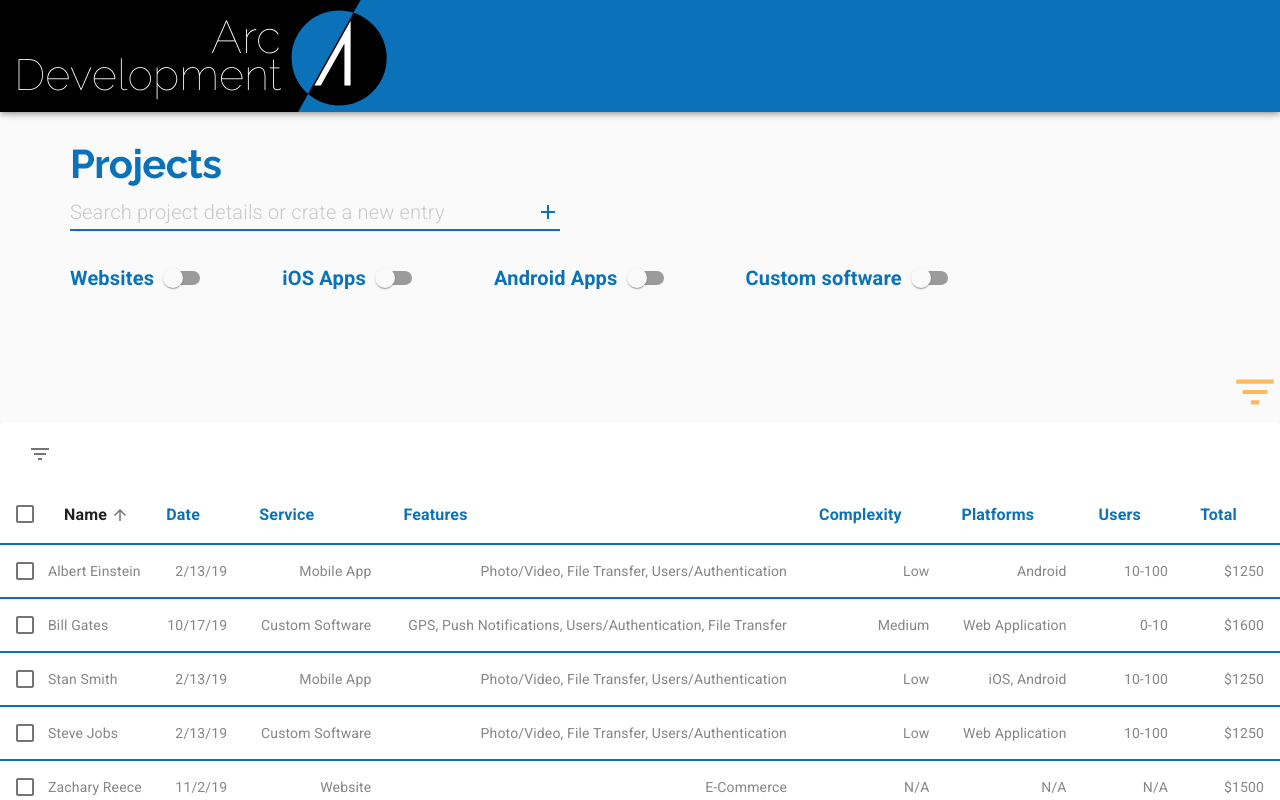
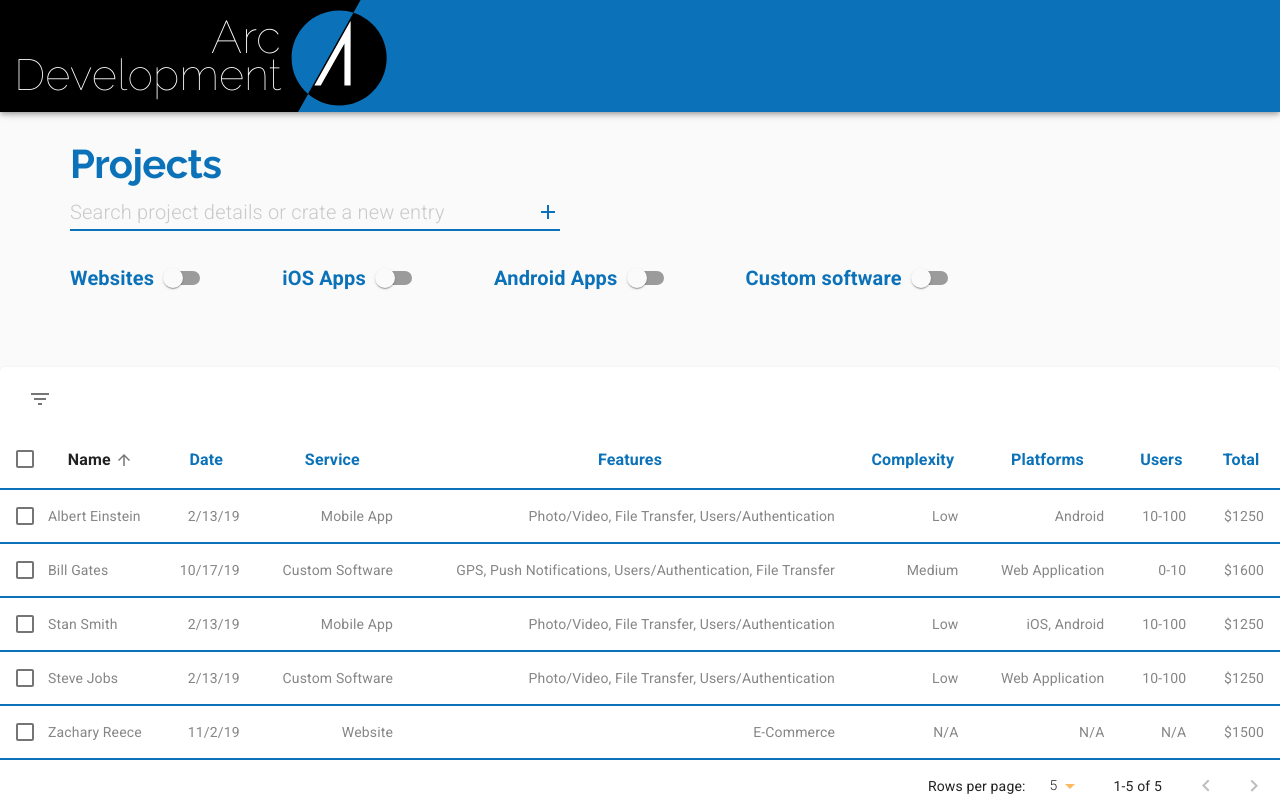
Before and after one commit to orenkole/material-ui-pm-udemy, a Next.js app: page / in a window 1280 px wide. Shown: the top 800 px of the page. Built offline with nearby package versions, Linux system fonts and the light colour scheme.

Commit message:
205. Table Sorting Fixes

```diff
--- a/pages/index.js
+++ b/pages/index.js
@@ -267,12 +267,7 @@ export default function ProjectManager() {
             />
           </FormGroup>
         </Grid>
-        <Grid item container justify="flex-end" style={{ marginTop: "5em" }}>
-          <Grid item syle={{ marginRight: 75 }}>
-            <FilterListIcon color="secondary" style={{ fontSize: 50 }} />
-          </Grid>
-        </Grid>
-        <Grid item style={{ marginBottom: "15em" }}>
+        <Grid item style={{ marginTop: "5em", marginBottom: "15em" }}>
           <EnhancedTable rows={rows} />
         </Grid>
         <Dialog
--- a/src/ui/EnhancedTable.js
+++ b/src/ui/EnhancedTable.js
@@ -78,11 +78,12 @@ function EnhancedTableHead(props) {
         {headCells.map((headCell) => (
           <TableCell
             key={headCell.id}
-            align={headCell.numeric ? 'right' : 'left'}
+            align="center"
             padding={headCell.disablePadding ? 'none' : 'default'}
             sortDirection={orderBy === headCell.id ? order : false}
           >
             <TableSortLabel
+              hideSortIcon
               active={orderBy === headCell.id}
               direction={orderBy === headCell.id ? order : 'asc'}
               onClick={createSortHandler(headCell.id)}
```
